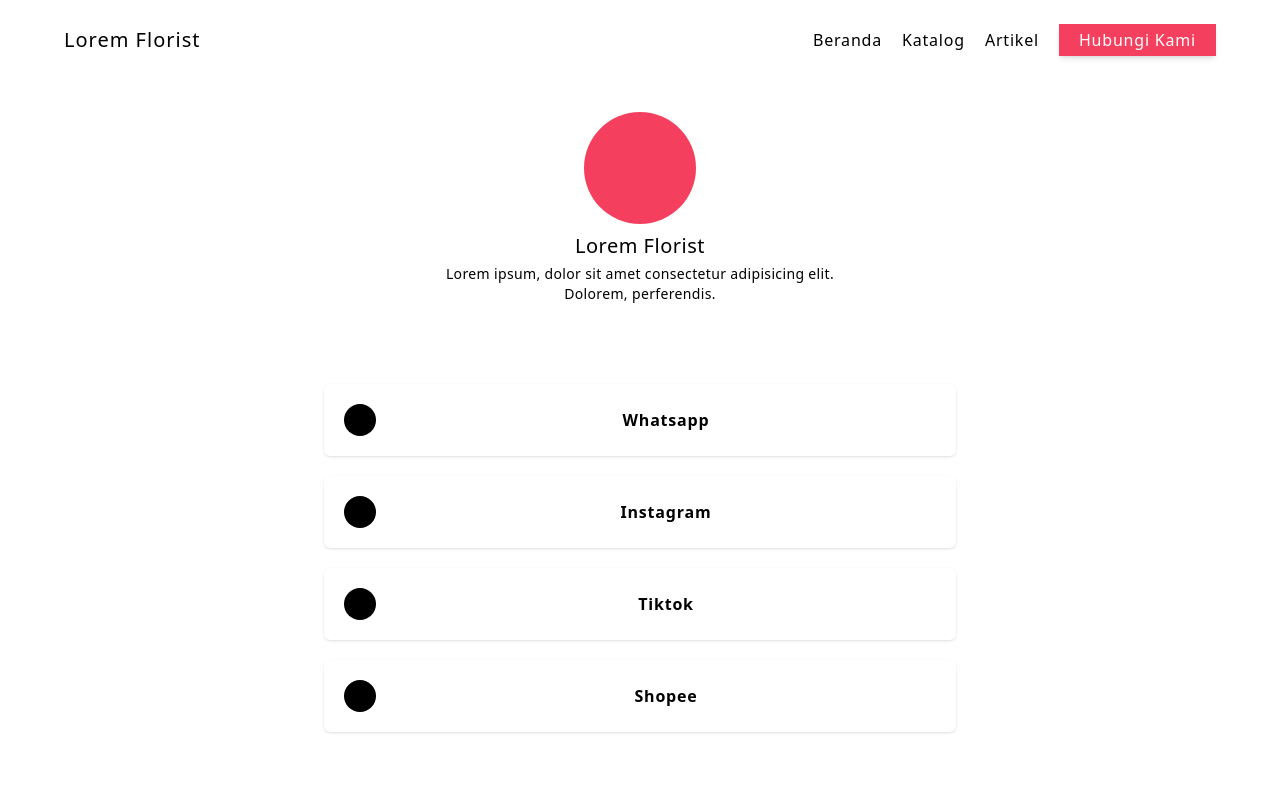
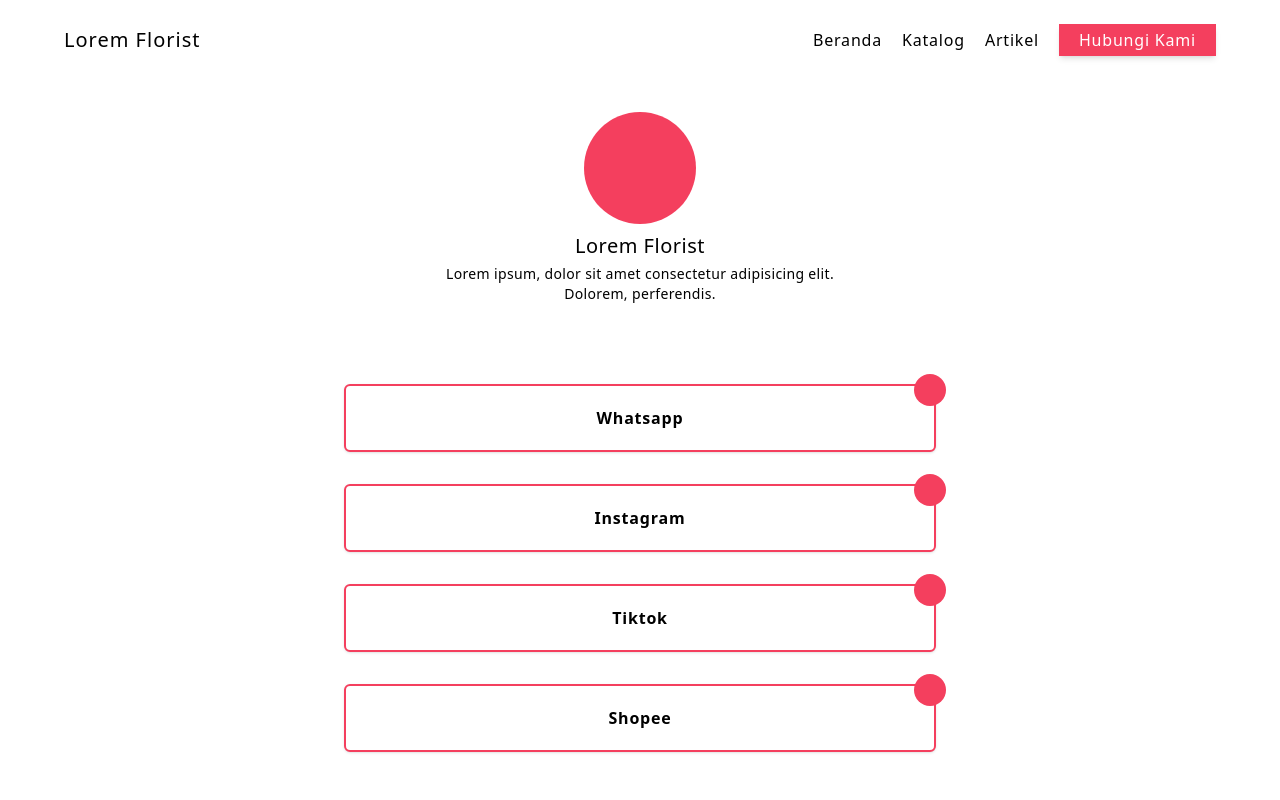
Before and after one commit to lahferii/florist-catalogue, a Next.js app: page /kontak in a window 1280 px wide. Shown: the top 800 px of the page. Built offline with nearby package versions, Linux system fonts and the light colour scheme.

Commit message:
rev in contact page

```diff
--- a/app/components/sections/catalogue.jsx
+++ b/app/components/sections/catalogue.jsx
@@ -8,6 +8,7 @@ export default function Catalogue(){
                 <ProductBox title="Nominal 10rb" price="100.000"/>
                 <ProductBox title="Nominal 50rb" price="250.000"/>
                 <ProductBox title="Nominal 100rb" price="500.000"/>
+                <ProductBox title="Nominal 200rb" price="1.000.000"/>
                 {/* <MoreBox target="Buket Uang"/> */}
             </LatestProductWrapper>
 
@@ -17,6 +18,7 @@ export default function Catalogue(){
                 <ProductBox title="Tulip" price="10.000"/>
                 <ProductBox title="Anggrek" price="10.000"/>
                 <ProductBox title="Mawar" price="13.000"/>
+                <ProductBox title="Daisy" price="15.000"/>
                 {/* <MoreBox target="Fresh Flower"/> */}
             </LatestProductWrapper>
         </section>
--- a/app/kontak/components/linktree.jsx
+++ b/app/components/utils/linktree.jsx
@@ -1,13 +1,6 @@
 function LinkWrapper({ children }){
     return(
-        <div className="max-w-2xl px-5 mx-auto">
-            {/* <article className="mb-5">
-                <h1 className="text-2xl tracking-wide mb-2">Hubungi Kami</h1>
-                <p className="tracking-wide text-sm">
-                    Lorem ipsum, dolor sit amet consectetur adipisicing elit. Dolorem, perferendis.
-                </p>
-            </article> */}
-
+        <div className="max-w-2xl px-10 mx-auto">
             <article className="mb-10">
                 <div className="w-24 md:w-28 h-24 md:h-28 mb-2 rounded-full bg-rose-500 mx-auto"></div>
 
@@ -19,7 +12,7 @@ function LinkWrapper({ children }){
                 </div>
             </article>
 
-            <section className="flex flex-col gap-5 py-10">
+            <section className="flex flex-col gap-8 py-10">
                 { children }
             </section>
         </div>
@@ -28,9 +21,12 @@ function LinkWrapper({ children }){
 
 function LinkItem({title, path}){
     return(
-        <div className="p-3 md:p-5 rounded-md bg-white flex items-center gap-5 shadow hover:shadow-lg hover:-translate-y-1 duration-300">
-            <div>
-                <div className="w-8 h-8 rounded-full bg-black"></div>
+        <div className="p-3 md:p-5 relative rounded-md bg-white flex items-center border-2 border-rose-500 shadow hover:shadow-lg hover:-translate-y-1 duration-300">
+            <div className="absolute -top-3 -right-3 w-8 h-8">
+                <div className="relative">
+                    <div className="absolute w-full h-8 rounded-full animate-ping border-2 border-rose-500"></div>
+                    <div className="absolute w-full h-8 rounded-full bg-rose-500"></div>
+                </div>
             </div>
 
             <div className="text-center w-full">
--- a/app/components/utils/products.jsx
+++ b/app/components/utils/products.jsx
@@ -14,15 +14,17 @@ function LatestProductWrapper({ title, children }) {
     setMounted(true)
   }, [])
 
-  if (!mounted) return null // ⬅️ SSR & first render sama
+  if (!mounted) return null
 
   return (
     <section className="mb-10 cursor-pointer">
-      <h2 className="text-2xl tracking-wider mb-2">{title}</h2>
+      <div className='lg:px-2 mb-2'>
+        <h2 className="text-2xl tracking-wider">{title}</h2>
+      </div>
 
       <div
         ref={ref}
-        className="flex space-x-5 overflow-x-auto py-5"
+        className="flex space-x-5 overflow-x-auto lg:px-2 py-5"
         onMouseDown={(e) => {
           setIsDown(true)
           setStartX(e.pageX - ref.current.offsetLeft)
@@ -126,16 +128,15 @@ function WhatsappRedirect(title, price, count) {
 
 function MoreBox({target}){
     return(
-        <div className="w-72 h-96 flex-shrink-0 rounded overflow-hidden snap-center flex border-2 border-rose-500 p-1">
-            <article className="w-full h-full bg-rose-500 m-auto flex">
-                <div className="m-auto">
+        <div className="w-72 h-96 flex-shrink-0 rounded overflow-hidden snap-center flex bg-gradient-to-b from-pink-100 via-transparent to-pink-100">
+            <article className="w-full h-full m-auto flex">
+                <button className="m-auto btn-primary">
                   <Link
                     href={`/katalog?category=${target}`}
-                    className="btn-secondary hover:-translate-y-2 text-rose-500"
                   >
                     Lihat Selengkapnya
                   </Link>
-                </div>
+                </button>
             </article>
        </div>
     )
--- a/app/kontak/page.js
+++ b/app/kontak/page.js
@@ -1,4 +1,4 @@
-import { LinkWrapper, LinkItem } from "./components/linktree";
+import { LinkWrapper, LinkItem } from "../components/utils/linktree";
 
 export default function LinkTree() {
   return (
```
